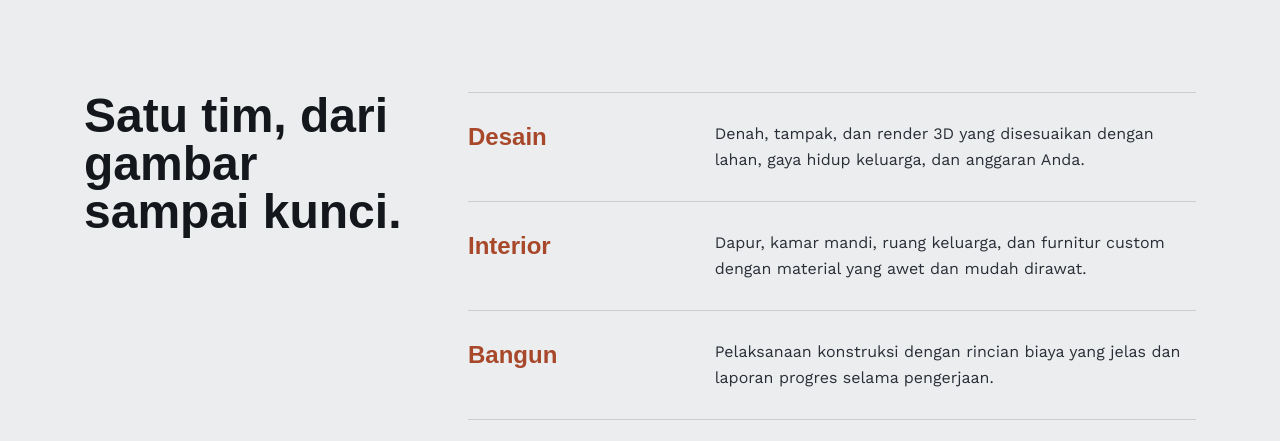
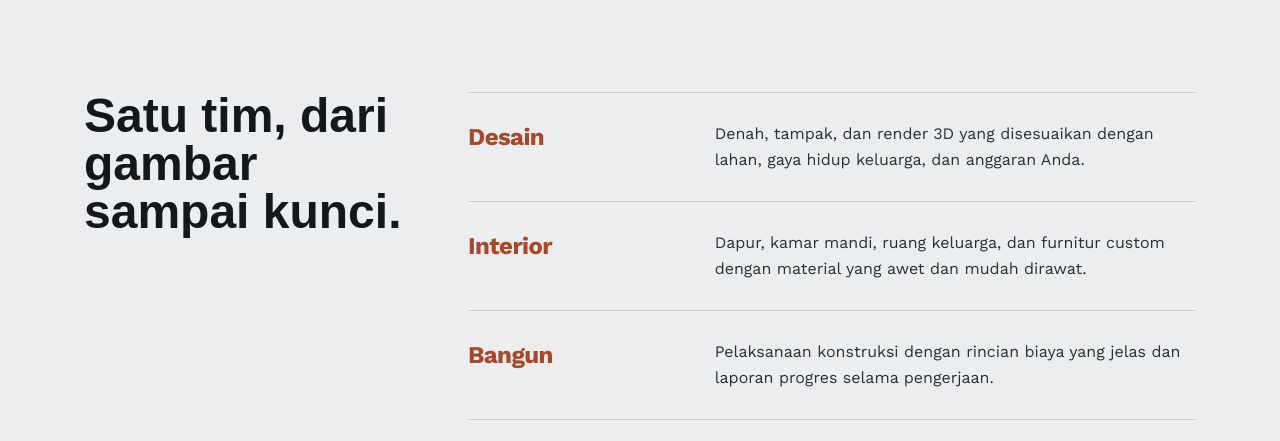
Before and after one commit to FeroFasya/gawe-oemah, a Vue app: page / in a window 1280 px wide. Shown: the part 900-1341 px from the top of the page. Built offline with nearby package versions, Linux system fonts and the light colour scheme; a web font is replaced by a local one.

Commit message:
fix(services): apply Work Sans Bold for sub-headlines per brand guidelines

```diff
--- a/src/components/Services.vue
+++ b/src/components/Services.vue
@@ -6,15 +6,15 @@
       </div>
       <div class="md:col-span-8 divide-y divide-ink/15 border-y border-ink/15">
         <div class="py-7 grid sm:grid-cols-3 gap-3">
-          <h3 class="font-display font-bold text-2xl text-brick">Desain</h3>
+          <h3 class="font-body font-bold text-2xl text-brick tracking-tight">Desain</h3>
           <p class="sm:col-span-2 text-slate2 leading-relaxed">Denah, tampak, dan render 3D yang disesuaikan dengan lahan, gaya hidup keluarga, dan anggaran Anda.</p>
         </div>
         <div class="py-7 grid sm:grid-cols-3 gap-3">
-          <h3 class="font-display font-bold text-2xl text-brick">Interior</h3>
+          <h3 class="font-body font-bold text-2xl text-brick tracking-tight">Interior</h3>
           <p class="sm:col-span-2 text-slate2 leading-relaxed">Dapur, kamar mandi, ruang keluarga, dan furnitur custom dengan material yang awet dan mudah dirawat.</p>
         </div>
         <div class="py-7 grid sm:grid-cols-3 gap-3">
-          <h3 class="font-display font-bold text-2xl text-brick">Bangun</h3>
+          <h3 class="font-body font-bold text-2xl text-brick tracking-tight">Bangun</h3>
           <p class="sm:col-span-2 text-slate2 leading-relaxed">Pelaksanaan konstruksi dengan rincian biaya yang jelas dan laporan progres selama pengerjaan.</p>
         </div>
       </div>
```
